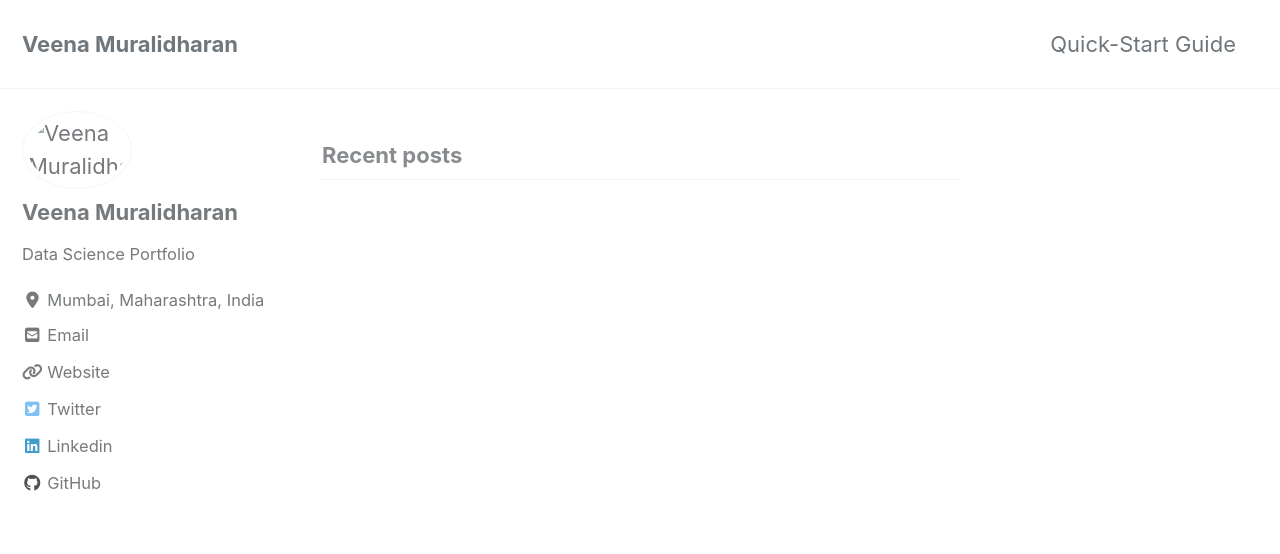
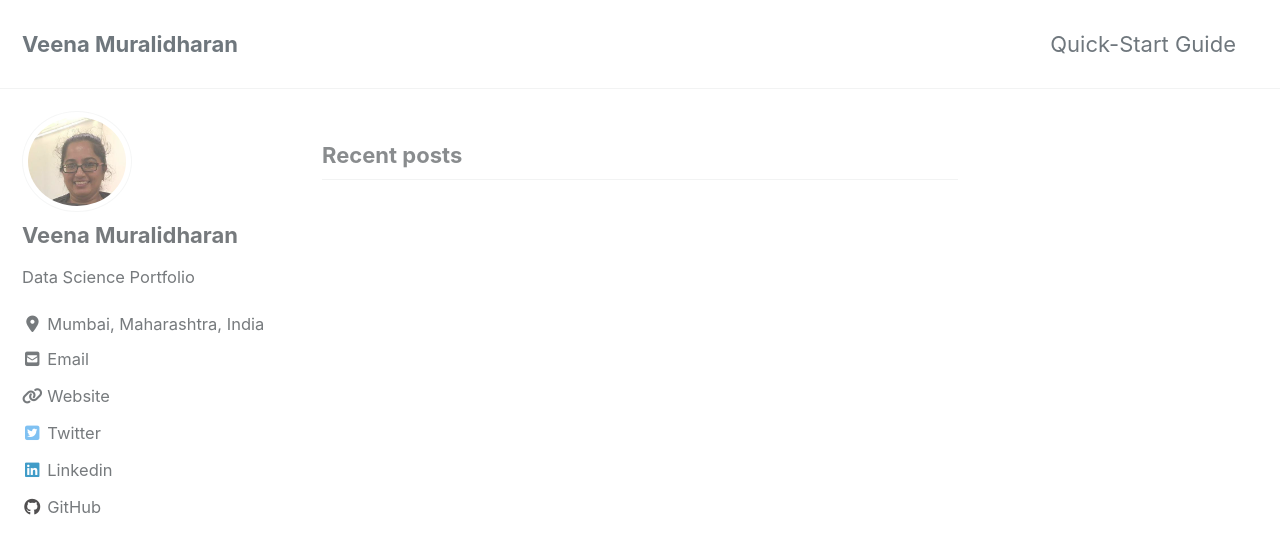
Before and after one commit to veena1486/veena1486.github.io, a Jekyll site: the page built from index.html, in a window 1280 px wide and 900 px high. Shown: the top 554 px of the window. Built offline with Jekyll 4.4.1, drawn with Linux system fonts in a browser that asks for light colours; cached includes are drawn as plain includes; nearby versions of some CDN libraries; the list of posts is cut into pages by our own code.

Commit message:
Update _config.yml

```diff
--- a/_config.yml
+++ b/_config.yml
@@ -108,7 +108,7 @@ analytics:
 # Site Author
 author:
   name             : "Veena Muralidharan"
-  avatar           : "/assets/images/my_photo.jpg"
+  avatar           : "/images/my_photo.jpg"
   bio              : "Data Science Portfolio"
   location         : "Mumbai, Maharashtra, India"
   email            :
```
